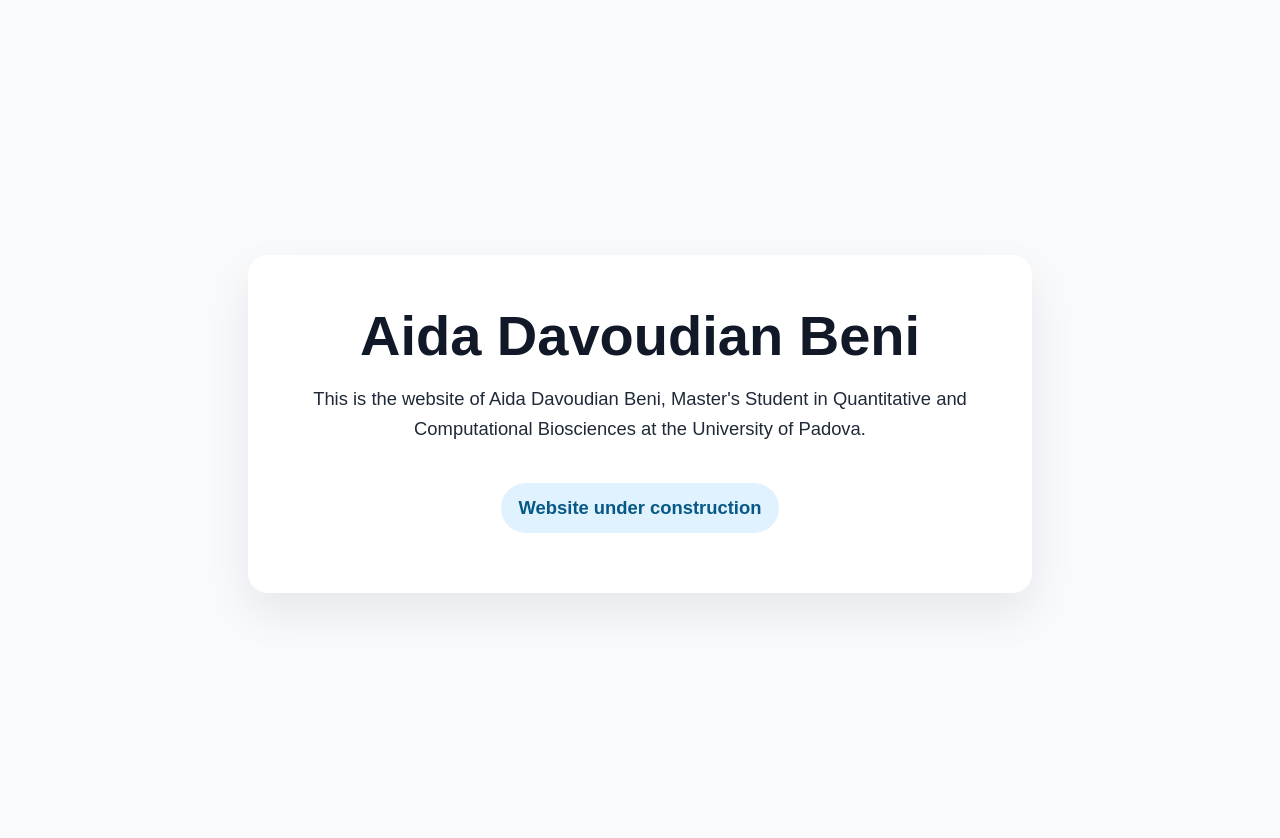
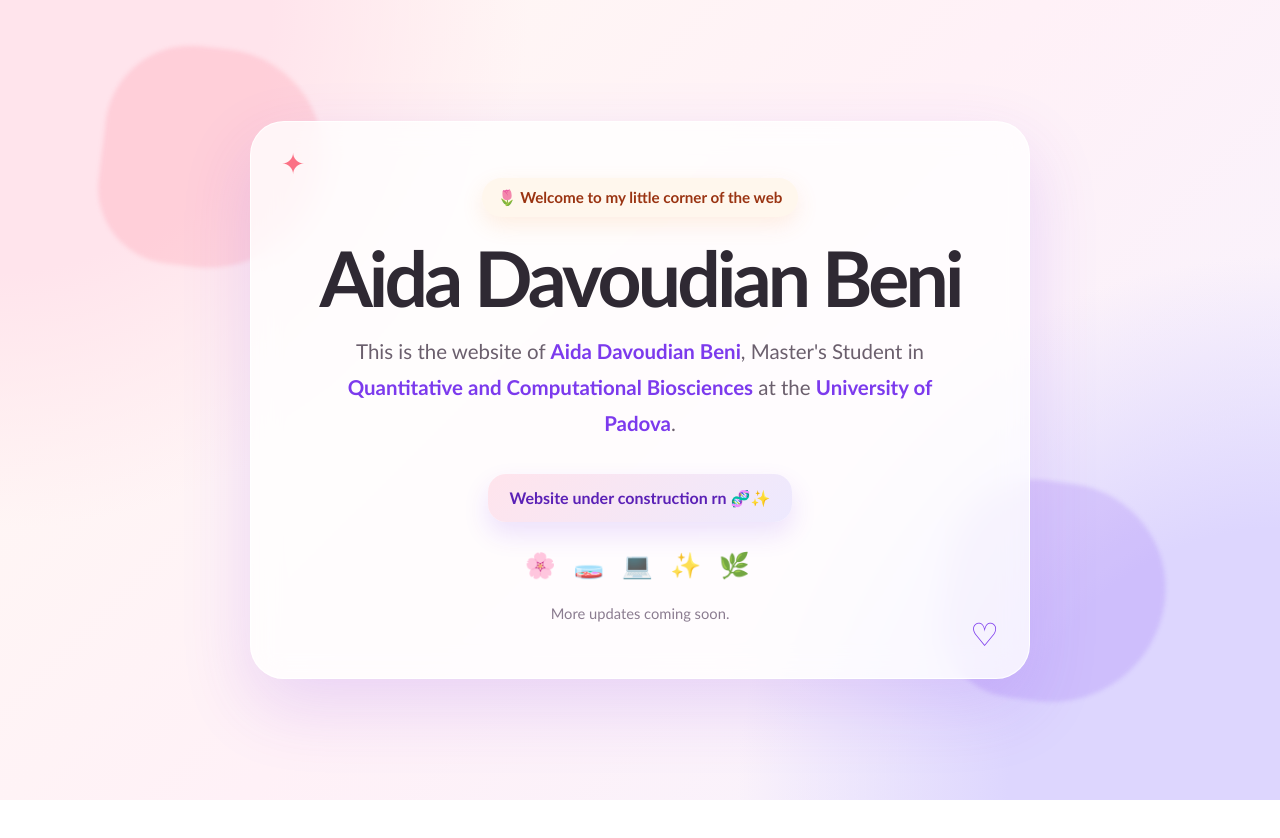
Before and after one commit to aidadbeni/aidadbeni.github.io, a plain HTML site: page index.html in a window 1280 px wide. After the commit the page ends 800 px from the top, so only its background shows below. Drawn offline with Linux system fonts and the light colour scheme.

Commit message:
Add files via upload

```diff
--- a/index.html
+++ b/index.html
@@ -6,60 +6,200 @@
   <title>Aida Davoudian Beni</title>
   <style>
     :root {
-      font-family: Arial, Helvetica, sans-serif;
-      color: #1f2937;
-      background: #f8fafc;
+      --cream: #fffaf3;
+      --pink: #ffe4ec;
+      --rose: #fb7185;
+      --lavender: #ede9fe;
+      --purple: #7c3aed;
+      --ink: #2f2933;
+      --soft-ink: #6b5f6d;
+      --card: rgba(255, 255, 255, 0.78);
+      --shadow: rgba(124, 58, 237, 0.16);
+      font-family: "Trebuchet MS", "Segoe UI", Arial, sans-serif;
+    }
+
+    * {
+      box-sizing: border-box;
     }
 
     body {
       margin: 0;
       min-height: 100vh;
-      display: flex;
-      align-items: center;
-      justify-content: center;
-      padding: 24px;
+      display: grid;
+      place-items: center;
+      padding: 28px;
+      color: var(--ink);
+      background:
+        radial-gradient(circle at top left, #ffe4ec 0 18%, transparent 35%),
+        radial-gradient(circle at bottom right, #ddd6fe 0 18%, transparent 36%),
+        linear-gradient(135deg, var(--cream), #fff1f7 50%, #f5f3ff);
+      overflow-x: hidden;
+    }
+
+    .blob {
+      position: fixed;
+      width: 220px;
+      height: 220px;
+      border-radius: 45% 55% 60% 40%;
+      background: rgba(251, 113, 133, 0.18);
+      filter: blur(2px);
+      z-index: -1;
+      animation: float 8s ease-in-out infinite;
+    }
+
+    .blob.one {
+      top: 8%;
+      left: 8%;
+    }
+
+    .blob.two {
+      right: 9%;
+      bottom: 10%;
+      background: rgba(124, 58, 237, 0.15);
+      animation-delay: 1.5s;
+    }
+
+    @keyframes float {
+      0%, 100% {
+        transform: translateY(0) rotate(0deg);
+      }
+      50% {
+        transform: translateY(-18px) rotate(8deg);
+      }
     }
 
     main {
-      max-width: 720px;
+      width: min(780px, 100%);
       text-align: center;
-      background: white;
-      padding: 48px 32px;
-      border-radius: 20px;
-      box-shadow: 0 20px 45px rgba(15, 23, 42, 0.08);
+      padding: 56px 34px;
+      border-radius: 34px;
+      background: var(--card);
+      border: 1px solid rgba(255, 255, 255, 0.9);
+      box-shadow: 0 28px 70px var(--shadow);
+      backdrop-filter: blur(14px);
+      position: relative;
+    }
+
+    main::before {
+      content: "✦";
+      position: absolute;
+      top: 24px;
+      left: 30px;
+      font-size: 1.8rem;
+      color: var(--rose);
+    }
+
+    main::after {
+      content: "♡";
+      position: absolute;
+      right: 30px;
+      bottom: 24px;
+      font-size: 2rem;
+      color: var(--purple);
+    }
+
+    .badge {
+      display: inline-flex;
+      align-items: center;
+      gap: 8px;
+      margin-bottom: 22px;
+      padding: 10px 16px;
+      border-radius: 999px;
+      background: #fff7ed;
+      color: #9a3412;
+      font-size: 0.95rem;
+      font-weight: 700;
+      box-shadow: 0 8px 22px rgba(251, 146, 60, 0.14);
     }
 
     h1 {
-      margin: 0 0 16px;
-      font-size: clamp(2rem, 5vw, 3.5rem);
-      color: #111827;
+      margin: 0;
+      font-size: clamp(2.4rem, 7vw, 4.8rem);
+      line-height: 1;
+      letter-spacing: -0.05em;
+      color: var(--ink);
     }
 
-    p {
-      margin: 12px 0;
-      font-size: 1.15rem;
-      line-height: 1.6;
+    .subtitle {
+      margin: 18px auto 0;
+      max-width: 620px;
+      font-size: clamp(1.05rem, 2.5vw, 1.28rem);
+      line-height: 1.75;
+      color: var(--soft-ink);
     }
 
-    .status {
+    .highlight {
+      color: var(--purple);
+      font-weight: 800;
+    }
+
+    .construction {
+      margin: 32px auto 0;
+      width: fit-content;
+      padding: 14px 22px;
+      border-radius: 18px;
+      background: linear-gradient(135deg, var(--pink), var(--lavender));
+      color: #5b21b6;
+      font-weight: 800;
+      box-shadow: 0 12px 26px rgba(124, 58, 237, 0.14);
+    }
+
+    .tiny-row {
       margin-top: 28px;
-      display: inline-block;
-      padding: 10px 18px;
-      border-radius: 999px;
-      background: #e0f2fe;
-      color: #075985;
-      font-weight: 600;
+      font-size: 1.55rem;
+      letter-spacing: 0.35rem;
+      opacity: 0.85;
+    }
+
+    footer {
+      margin-top: 24px;
+      color: #8b7c90;
+      font-size: 0.92rem;
+    }
+
+    @media (max-width: 520px) {
+      body {
+        padding: 18px;
+      }
+
+      main {
+        padding: 44px 24px;
+        border-radius: 28px;
+      }
+
+      main::before,
+      main::after {
+        display: none;
+      }
+
+      .tiny-row {
+        letter-spacing: 0.2rem;
+      }
     }
   </style>
 </head>
 <body>
+  <div class="blob one"></div>
+  <div class="blob two"></div>
+
   <main>
+    <div class="badge">🌷 Welcome to my little corner of the web</div>
+
     <h1>Aida Davoudian Beni</h1>
-    <p>
-      This is the website of Aida Davoudian Beni, Master's Student in
-      Quantitative and Computational Biosciences at the University of Padova.
+
+    <p class="subtitle">
+      This is the website of <span class="highlight">Aida Davoudian Beni</span>,
+      Master's Student in <span class="highlight">Quantitative and Computational Biosciences</span>
+      at the <span class="highlight">University of Padova</span>.
     </p>
-    <p class="status">Website under construction</p>
+
+    <div class="construction">Website under construction rn 🧬✨</div>
+
+    <div class="tiny-row" aria-hidden="true">🌸 🧫 💻 ✨ 🌿</div>
+
+    <footer>
+      More updates coming soon.
+    </footer>
   </main>
 </body>
 </html>
```
Also changed, not shown: 1 other file.
